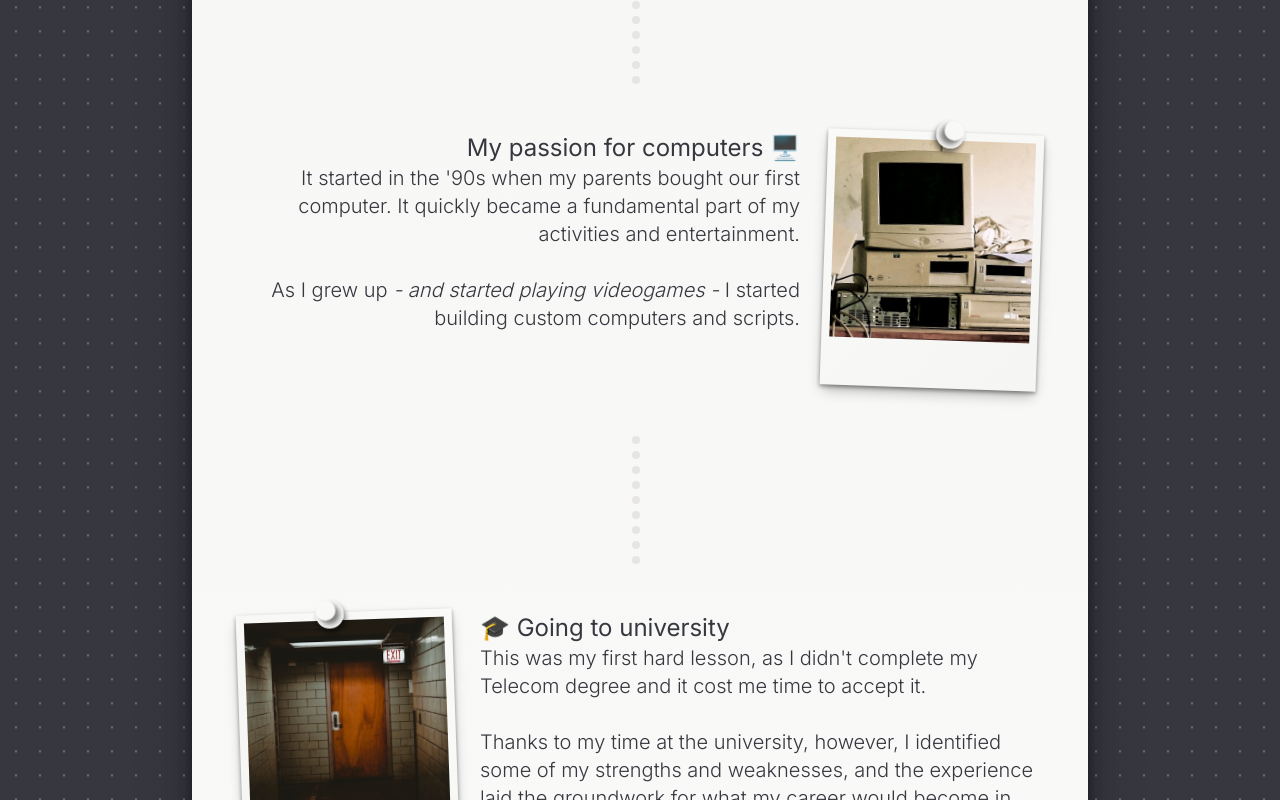
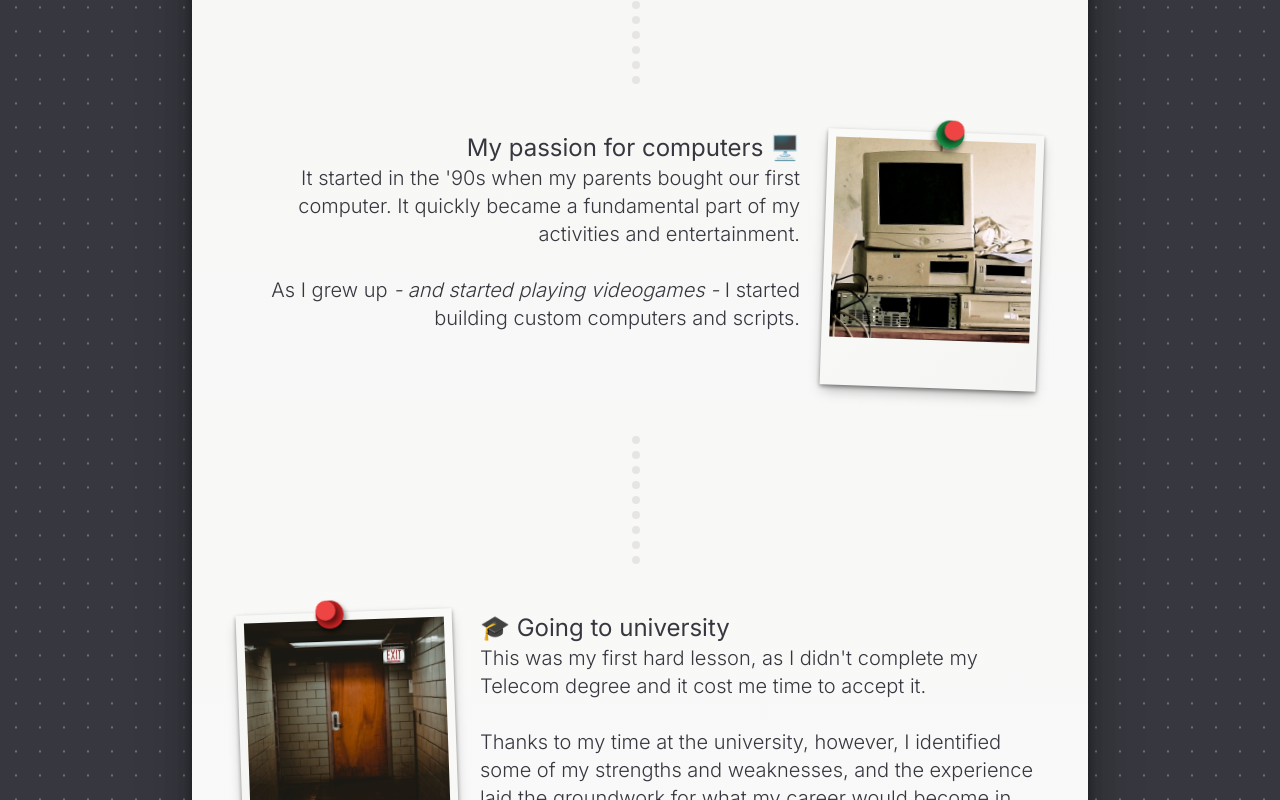
Before and after one commit to guillermo-segura/guillermo-segura.github.io, a Next.js app: page /traits in a window 1280 px wide. Shown: the part 1000-1800 px from the top of the page. Built offline with nearby package versions, Linux system fonts and the light colour scheme.

Commit message:
feat: fix pin colors

```diff
--- a/src/components/Pin/Pin.tsx
+++ b/src/components/Pin/Pin.tsx
@@ -8,15 +8,29 @@ const style = {
   pin: ['absolute', 'rounded-full', '-top-3'],
   pinHead: {
     size: ['w-5', 'h-5'],
-    left: ['left-1/2', 'ml-2', 'shadow-[-4px_4px_5px_rgba(0,0,0,0.5)]'],
+    left: ['left-1/2', 'ml-2', 'shadow-[-4px_4px_5px_rgba(0,0,0,0.5)]', 'bg-red-500'],
     right: ['right-1/2', 'mr-2', 'shadow-[4px_4px_5px_rgba(0,0,0,0.5)]'],
-    getColor: (color: Color) => [`bg-${color}-500`],
+    color: {
+      red: ['bg-red-500'],
+      blue: ['bg-blue-500'],
+      yellow: ['bg-yellow-500'],
+      green: ['bg-green-500'],
+      purple: ['bg-purple-500'],
+      orange: ['bg-orange-500'],
+    },
   },
   pinBody: {
     size: ['w-7', 'h-7'],
     left: ['bg-gradient-to-tr', 'left-1/2', 'shadow-[-2px_4px_5px_rgba(0,0,0,0.5)]'],
     right: ['bg-gradient-to-tl', 'right-1/2', 'shadow-[2px_4px_5px_rgba(0,0,0,0.5)]'],
-    getColor: (color: Color) => [`from-${color}-600`, `to-${color}-800`],
+    color: {
+      red: ['from-red-600', 'to-red-800'],
+      blue: ['from-blue-600', 'to-blue-800'],
+      yellow: ['from-yellow-600', 'to-yellow-800'],
+      green: ['from-green-600', 'to-green-800'],
+      purple: ['from-purple-600', 'to-purple-800'],
+      orange: ['from-orange-600', 'to-orange-800'],
+    },
   },
 };
 
@@ -27,7 +41,7 @@ export interface PinProps {
 const PinRaw = ({ tilt = 'left' }: PinProps) => {
   const color = getRandomValue(COLORS);
   const getClassNames = (el: 'pinBody' | 'pinHead') =>
-    joinStringArrays(style.pin, style[el].size, style[el][tilt], style[el].getColor(color));
+    joinStringArrays(style.pin, style[el].size, style[el][tilt], style[el].color[color]);
   return (
     <>
       <div className={getClassNames('pinBody')}></div>
```
